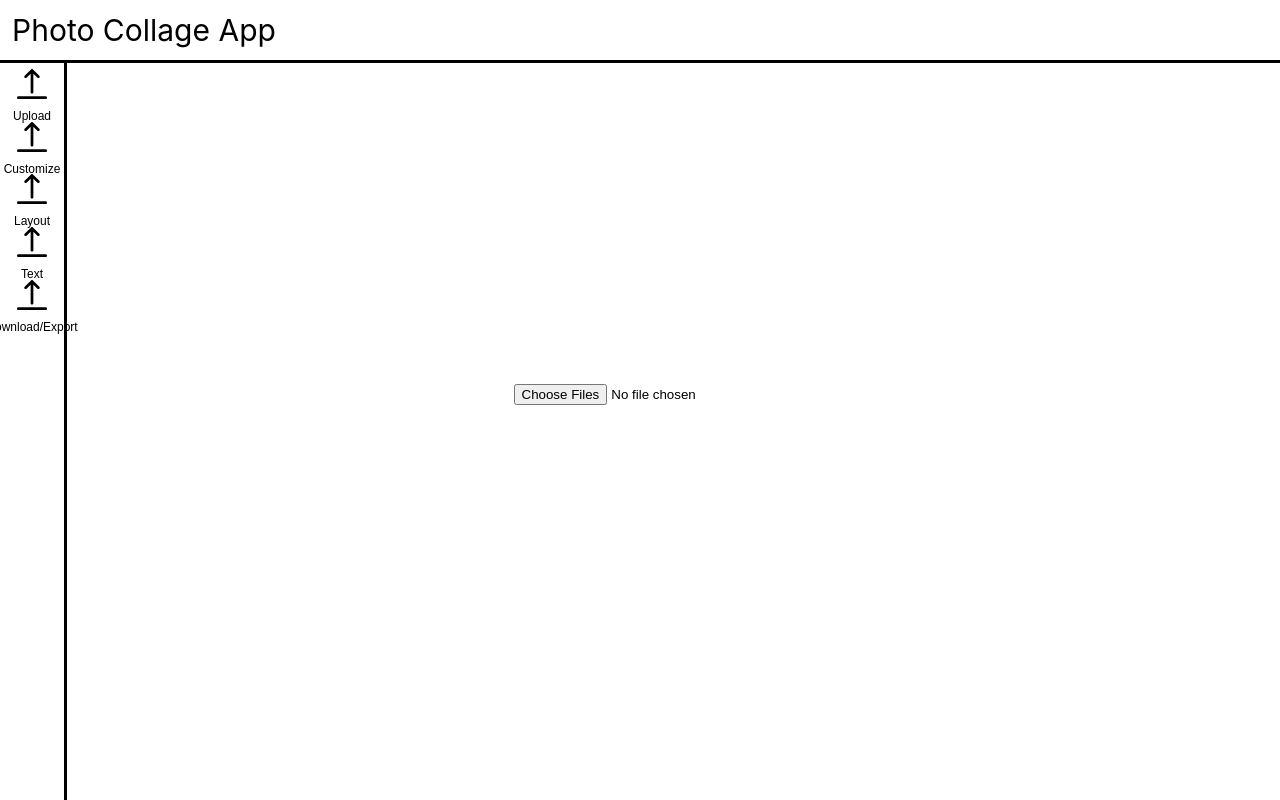
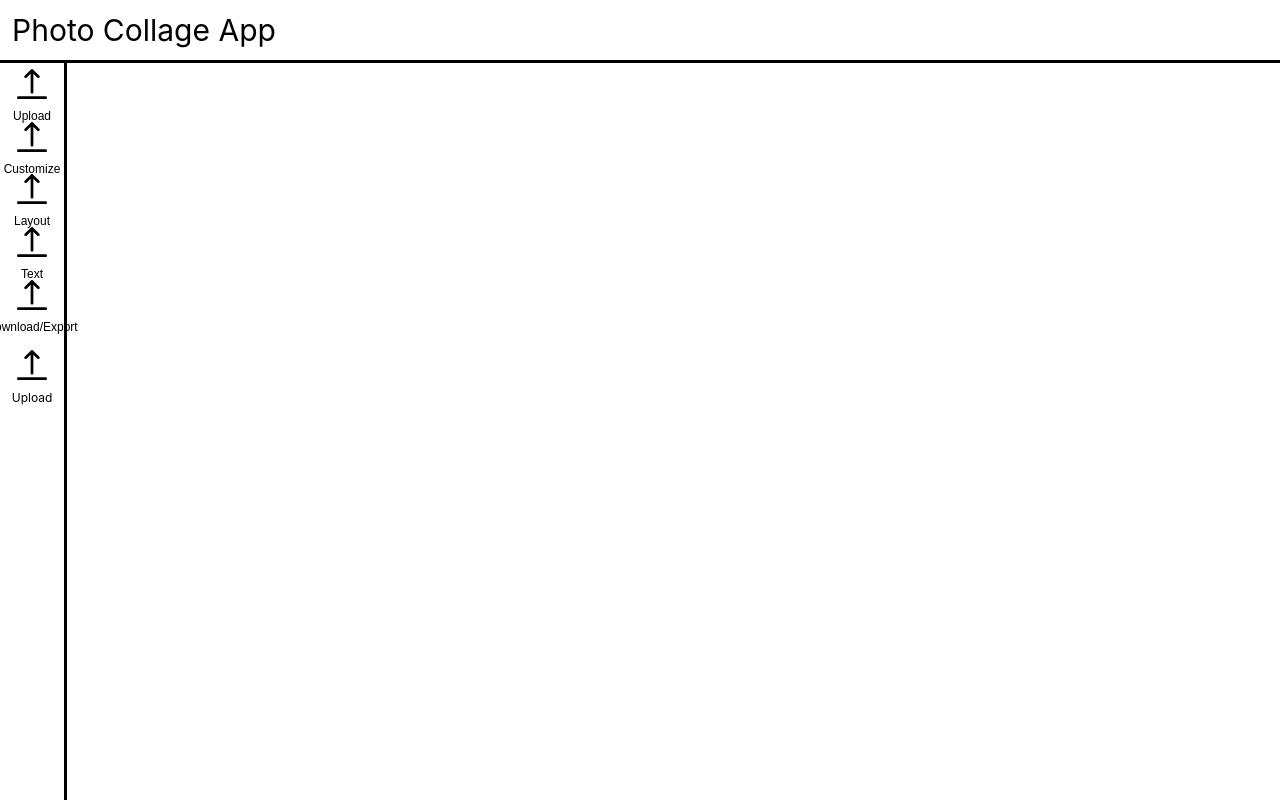
Before and after one commit to JahsiasWhite/collage-maker, a React (Create React App) app: page / in a window 1280 px wide. Built offline with nearby package versions, Linux system fonts and the light colour scheme.

Commit message:
Got upload button working inside MenuBar

```diff
--- a/src/App.js
+++ b/src/App.js
@@ -16,8 +16,9 @@ function App() {
   return (
     <div className="App">
       <Header></Header>
-      <MenuBar /> {/* Render the MenuBar component */}
-      <ImageUpload onImageUpload={handleImageUpload} />
+      <MenuBar handleImageUpload={handleImageUpload} />{' '}
+      {/* Render the MenuBar component */}
+      {/* <ImageUpload onImageUpload={handleImageUpload} /> */}
       {images.length > 0 && <CollageDisplay images={images} />}
       {images.length > 0 && <CollageExporter images={images} />}
     </div>
--- a/src/components/CollageExporter.js
+++ b/src/components/CollageExporter.js
@@ -125,7 +125,6 @@ const CollageExporter = ({ images }) => {
         'http://www.w3.org/2000/svg',
         'image'
       );
-      console.error(x, y, imageWidth, imageHeight);
       svgImage.setAttribute('x', x);
       svgImage.setAttribute('y', y);
       svgImage.setAttribute('width', imageWidth);
--- a/src/components/ImageUpload.js
+++ b/src/components/ImageUpload.js
@@ -1,5 +1,7 @@
 import React, { useState } from 'react';
-import styles from '../styles/ImageUpload.module.css';
+// import styles from '../styles/ImageUpload.module.css';
+import styles from '../styles/MenuButton.module.css';
+import Icon1 from '../icons/Icon1';
 
 const ImageUpload = ({ onImageUpload }) => {
   const [selectedImages, setSelectedImages] = useState([]);
@@ -39,13 +41,35 @@ const ImageUpload = ({ onImageUpload }) => {
   };
 
   return (
-    <div className={styles.imageUpload}>
-      <input
+    <div className={styles.menuButton}>
+      {/* <input
         type="file"
         accept="image/*"
         multiple
         onChange={handleImageChange}
-      />
+      /> */}
+      {/* <button className={styles.menuButton}>
+        <div className={styles.menuIcon}>
+          <Icon1 />
+        </div>
+        <div className={styles.menuLabel}>Upload</div>
+      </button> */}
+      <label for="file-upload" class={styles.menuLabel}>
+        {/* Custom Upload */}
+        <div className={styles.menuIcon}>
+          <Icon1 />
+        </div>
+        <div className={styles.menuLabel}>Upload</div>
+      </label>
+      <input
+        id="file-upload"
+        className={styles.menuItemInput}
+        type="file"
+        accept="image/*"
+        multiple
+        onChange={handleImageChange}
+      ></input>
+
       {/* {selectedImages.length > 0 && (
         <div>
           <h2>Selected Images:</h2>
--- a/src/components/MenuBar.js
+++ b/src/components/MenuBar.js
@@ -3,14 +3,16 @@
 import React from 'react';
 import styles from '../styles/MenuBar.module.css';
 import Icon1 from '../icons/Icon1';
+import ImageUpload from '../components/ImageUpload';
 
-const MenuBar = () => {
+const MenuBar = ({ handleImageUpload }) => {
   const menuItems = [
     { id: 1, icon: <Icon1 />, label: 'Upload' },
     { id: 2, icon: <Icon1 />, label: 'Customize' },
     { id: 3, icon: <Icon1 />, label: 'Layout' },
     { id: 4, icon: <Icon1 />, label: 'Text' },
     { id: 5, icon: <Icon1 />, label: 'Download/Export' },
+    // { id: 6, icon: <ImageUpload onImageUpload={handleImageUpload} /> },
   ];
 
   return (
@@ -21,6 +23,7 @@ const MenuBar = () => {
           <div className={styles.menuLabel}>{item.label}</div>
         </button>
       ))}
+      <ImageUpload onImageUpload={handleImageUpload} />
     </div>
   );
 };
--- a/src/styles/ImageUpload.module.css
+++ b/src/styles/ImageUpload.module.css
@@ -1,3 +1,3 @@
 .imageUpload {
-  margin-top: 25%;
+  /* margin-top: 25%; */
 }
--- a/src/styles/MenuBar.module.css
+++ b/src/styles/MenuBar.module.css
@@ -12,6 +12,7 @@
   align-items: center;
 }
 
+/* TODO DELTE ALL THIS ITS IN MENUBAR */
 .menuButton {
   height: 5%;
   margin-top: 20%;
--- /dev/null
+++ b/src/styles/MenuButton.module.css
@@ -0,0 +1,38 @@
+.menuItemInput {
+  display: none;
+}
+
+.menuButton {
+  height: 5%;
+  width: 90%;
+  margin-top: 20%;
+
+  /* border: none;
+  background-color: transparent;
+  cursor: pointer; */
+  transition: background-color 0.2s ease;
+}
+
+.menuButton:hover {
+  background-color: #e0e0e0;
+}
+
+.menuLabel {
+  display: flex;
+  flex-direction: column;
+  align-items: center;
+  justify-content: center;
+
+  cursor: pointer;
+}
+
+/* SVG icon */
+.menuIcon {
+  width: 30px;
+  height: 30px;
+}
+
+.menuLabel {
+  font-size: 12px;
+  margin-top: 10px;
+}
```
